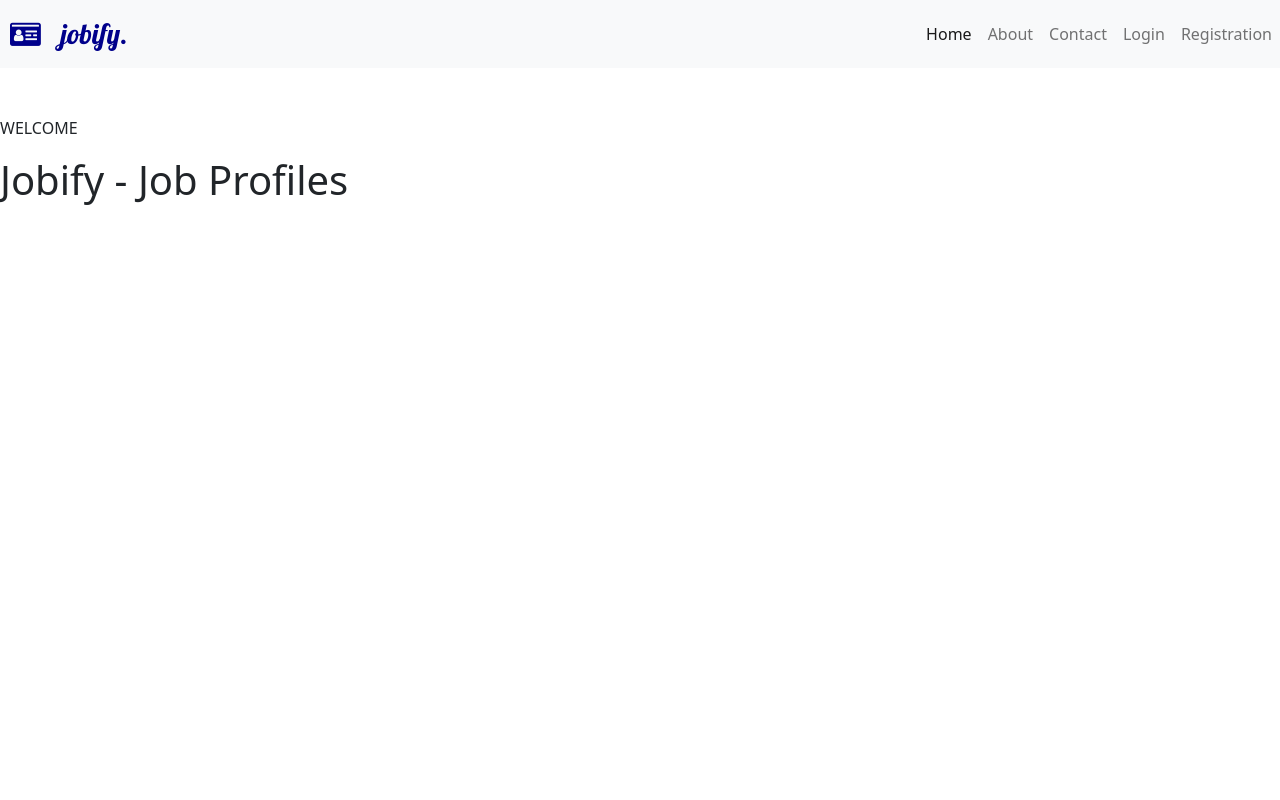
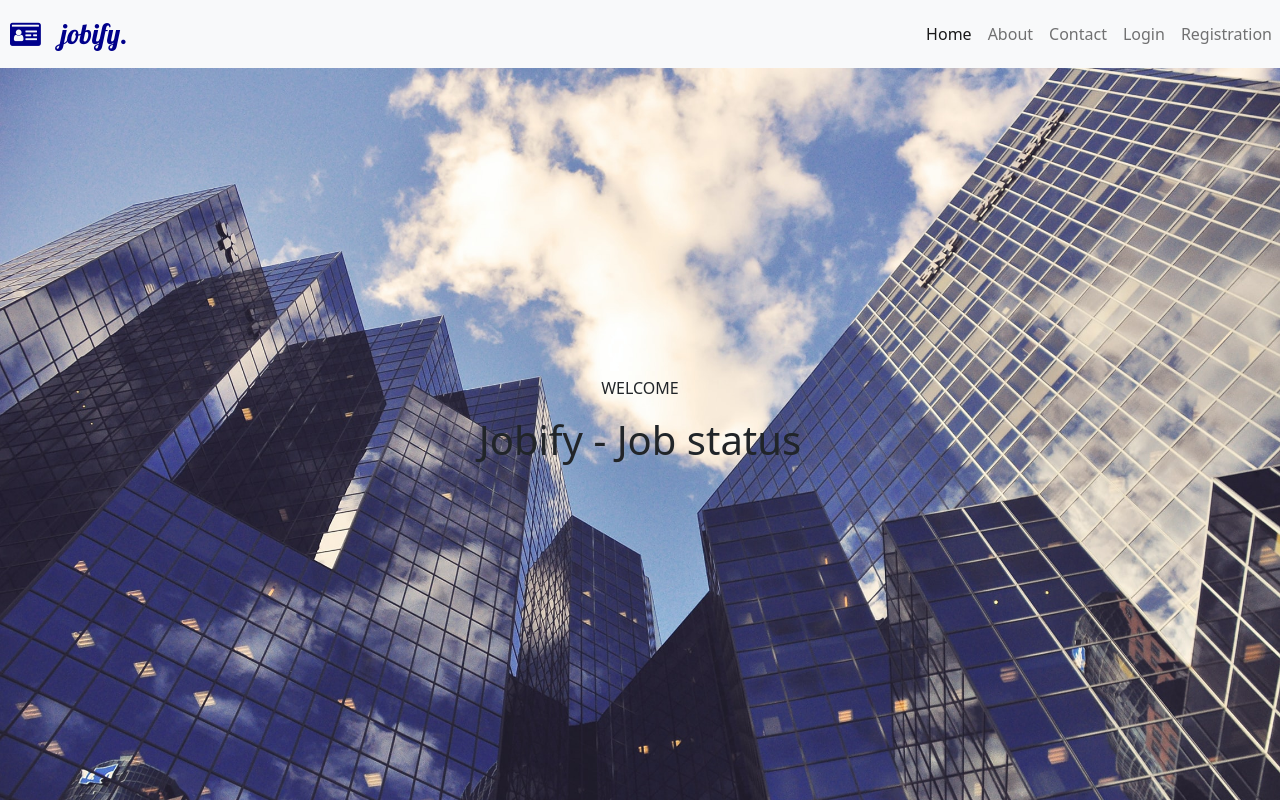
Before and after one commit to djmagnusa/jobify, a React (Create React App) app in the folder client/: page / in a window 1280 px wide. Built offline with nearby package versions, Linux system fonts and the light colour scheme.

Commit message:
Style home page

```diff
--- a/client/src/App.css
+++ b/client/src/App.css
@@ -195,6 +195,25 @@ text-decoration: underline;
   width: 100%;
 }
 
+/* Home css */
+
+.home-page{
+  height: calc(100vh - 68px);
+  display: flex;
+  justify-content: center;
+  text-align: center;
+  align-items: center;
+  background: url("./images/background.jpg");
+  background-size: cover;
+}
+
+.home-div{
+  position: absolute;
+  top: 50%;
+  transform: translateY(-50%);
+}
+
+
 /* About css */
 
 
--- a/client/src/components/Home.js
+++ b/client/src/components/Home.js
@@ -2,11 +2,17 @@ import React from 'react';
 
 const Home = () => {
     return (
-        <div>
-            <p className="pt-5">WELCOME</p>
-            <h1>Jobify - Job Profiles</h1>
+        <>
 
-        </div>
+            <div className="home-page">
+                <div className="home-div">
+                    <p className="pt-5">WELCOME</p>
+                    <h1>Jobify - Job status</h1>
+                </div>
+
+            </div>
+
+        </>
     )
 }
 
```
